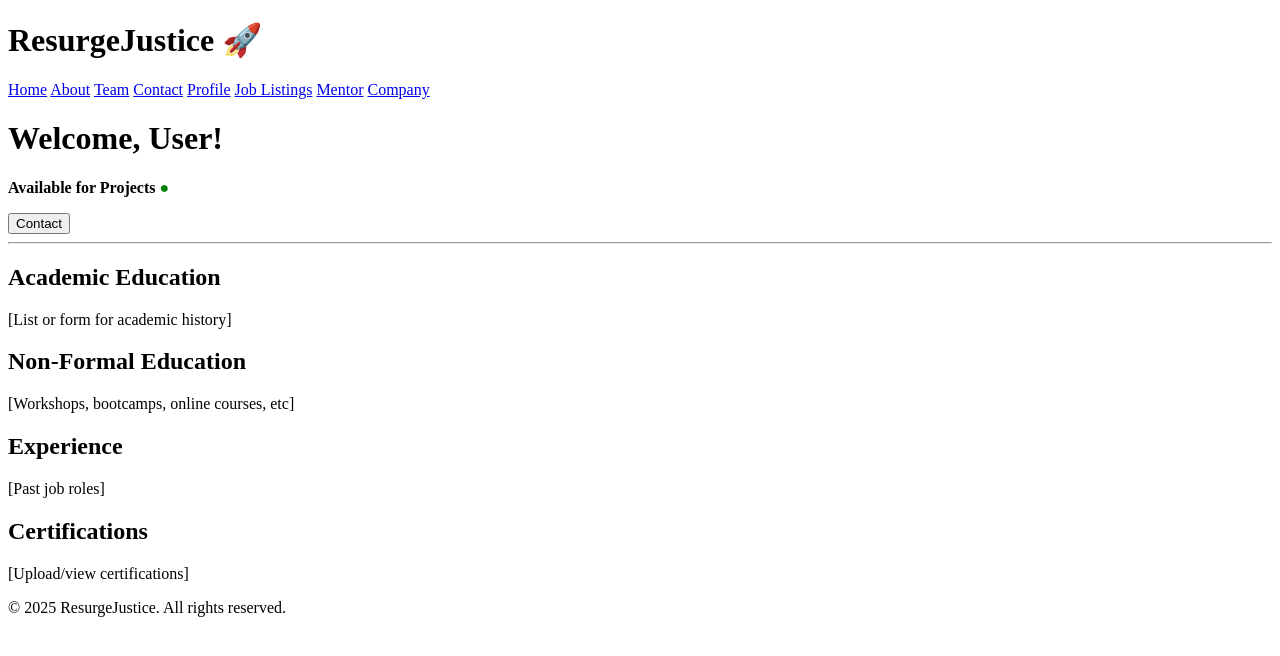
After one commit to Noobswag2/resurgejustice, a Django app: page /profile/ in a window 1280 px wide. The commit adds this page. Shown: the top 656 px of the page. Run offline with Django 5.2, Linux system fonts and the light colour scheme.

Commit message:
Initial commit for ResurgeJustice

```diff
--- /dev/null
+++ b/core/company.html
@@ -0,0 +1,6 @@
+{% extends 'base.html' %}
+
+{% block content %}
+  <h1>Company Page</h1>
+  <p>This page will provide info and resources for partner companies or employers looking to hire.</p>
+{% endblock %}
--- a/core/templates/base.html
+++ b/core/templates/base.html
@@ -8,10 +8,14 @@
   <header>
     <h1>ResurgeJustice 🚀</h1>
     <nav>
-        <a href="{% url 'home' %}">Home</a> |
-        <a href="{% url 'about' %}">About</a> |
-        <a href="{% url 'team' %}">Team</a> |
+        <a href="{% url 'home' %}">Home</a>
+        <a href="{% url 'about' %}">About</a>
+        <a href="{% url 'team' %}">Team</a>
         <a href="{% url 'contact' %}">Contact</a>
+        <a href="{% url 'profile' %}">Profile</a>
+        <a href="{% url 'job_listings' %}">Job Listings</a>
+        <a href="{% url 'mentor' %}">Mentor</a>
+        <a href="{% url 'company' %}">Company</a>
       </nav>
   </header>
 
--- /dev/null
+++ b/core/templates/company.html
@@ -0,0 +1,6 @@
+{% extends 'base.html' %}
+
+{% block content %}
+  <h1>Company Page</h1>
+  <p>This section will display information related to companies supporting ResurgeJustice.</p>
+{% endblock %}
--- /dev/null
+++ b/core/templates/profile.html
@@ -0,0 +1,25 @@
+{% extends 'base.html' %}
+{% block title %}Profile | ResurgeJustice{% endblock %}
+
+{% block content %}
+<h1>Welcome, User!</h1>
+
+<div>
+  <p><strong>Available for Projects</strong> <span style="color: green;">●</span></p>
+  <button>Contact</button>
+</div>
+
+<hr>
+
+<h2>Academic Education</h2>
+<p>[List or form for academic history]</p>
+
+<h2>Non-Formal Education</h2>
+<p>[Workshops, bootcamps, online courses, etc]</p>
+
+<h2>Experience</h2>
+<p>[Past job roles]</p>
+
+<h2>Certifications</h2>
+<p>[Upload/view certifications]</p>
+{% endblock %}
--- a/core/views.py
+++ b/core/views.py
@@ -15,3 +15,15 @@ from django.shortcuts import render
 
 def contact(request):
     return render(request, 'contact.html')
+
+def profile(request):
+    return render(request, 'profile.html')
+
+def job_listings(request):
+    return render(request, 'job_listings.html')
+
+def mentor(request):
+    return render(request, 'mentor.html')
+
+def company(request):
+    return render(request, 'company.html')
--- a/resurgejustice_project/urls.py
+++ b/resurgejustice_project/urls.py
@@ -8,4 +8,8 @@ urlpatterns = [
     path('about/', views.about, name='about'),
     path('team/', views.team, name='team'),
     path('contact/', views.contact, name='contact'),
+    path('profile/', views.profile, name='profile'),
+    path('jobs/', views.job_listings, name='job_listings'),
+    path('mentor/', views.mentor, name='mentor'),
+    path('company/', views.company, name='company'),
 ]
```
Also changed, not shown: core/templates/job_listings.html (added, +12 -0 lines), core/templates/mentor.html (added, +12 -0 lines), 1 other file.
